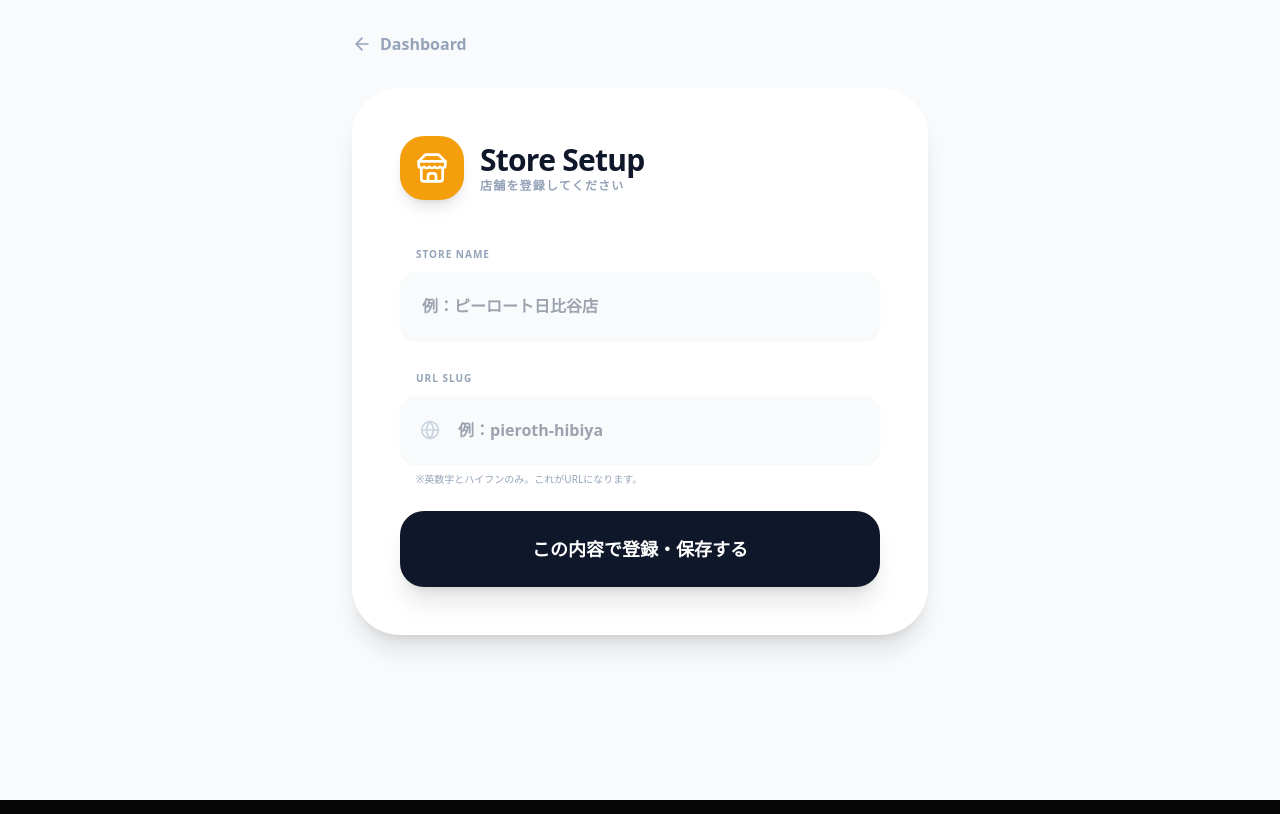
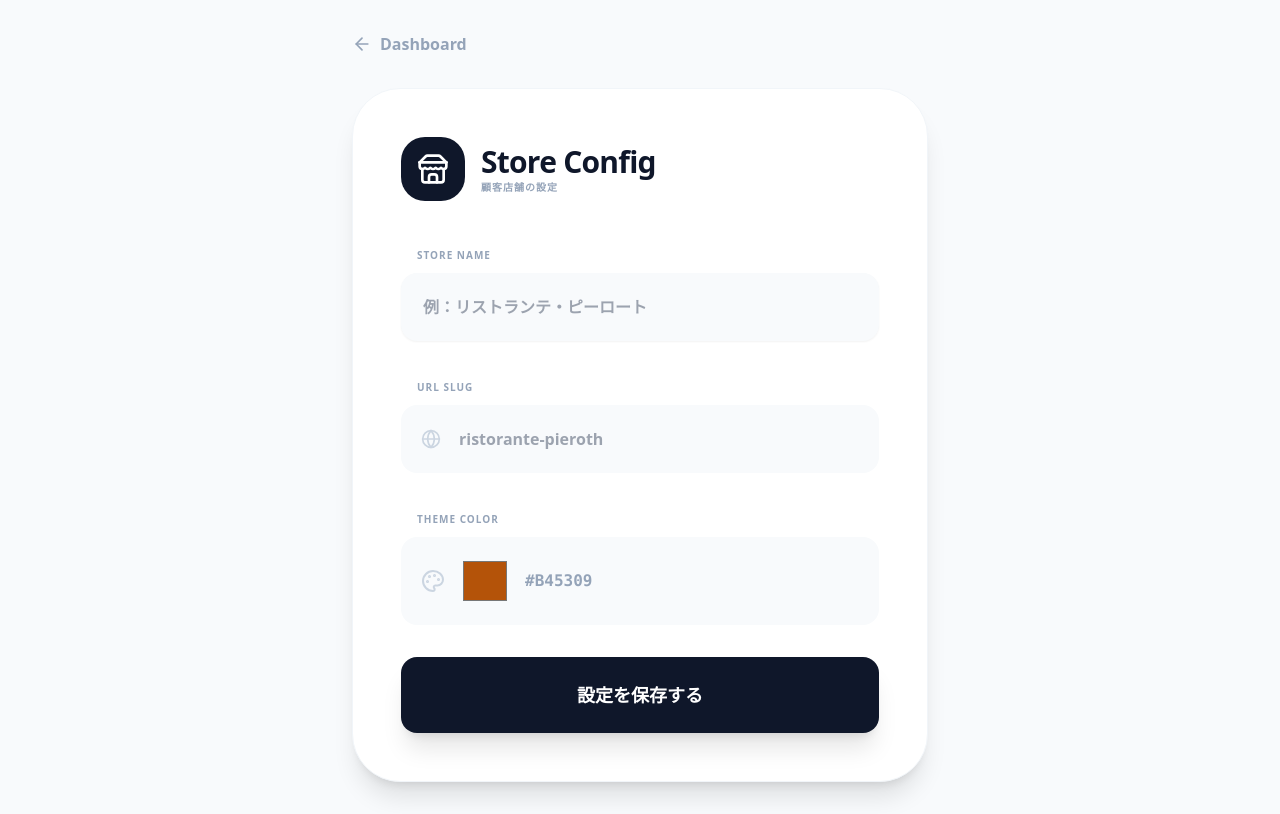
Before and after one commit to takatam-cyber/my-wine-menu, a Next.js app: page /admin/settings in a window 1280 px wide. Built offline with nearby package versions, Linux system fonts and the light colour scheme; no server answers.

Commit message:
Update page.tsx

```diff
--- a/app/admin/settings/page.tsx
+++ b/app/admin/settings/page.tsx
@@ -1,74 +1,74 @@
 "use client";
 export const runtime = 'edge';
-
 import { useState, useEffect } from 'react';
 import { useRouter } from 'next/navigation';
-import { Store, Globe, Save, ArrowLeft, CheckCircle2, Loader2 } from 'lucide-react';
+import { Store, Globe, Save, ArrowLeft, Palette, Loader2, CheckCircle2 } from 'lucide-react';
 
 export default function StoreSettings() {
   const [name, setName] = useState('');
   const [slug, setSlug] = useState('');
+  const [color, setColor] = useState('#b45309');
   const [loading, setLoading] = useState(false);
   const [status, setStatus] = useState(false);
   const router = useRouter();
-
-  useEffect(() => {
-    fetch('/api/store/config').then(res => res.json()).then(data => {
-      setName(data.store_name || '');
-      setSlug(data.slug || '');
-    });
-  }, []);
 
   const handleSave = async (e: React.FormEvent) => {
     e.preventDefault();
     setLoading(true);
     const res = await fetch('/api/store/config', {
       method: 'POST',
-      headers: { 'Content-Type': 'application/json' },
-      body: JSON.stringify({ store_name: name, slug: slug.toLowerCase().trim() }),
+      body: JSON.stringify({ store_name: name, slug: slug.toLowerCase().trim(), theme_color: color }),
     });
     if (res.ok) setStatus(true);
     setLoading(false);
   };
 
   return (
-    <div className="min-h-screen bg-slate-50 p-8 font-sans text-left">
+    <div className="min-h-screen bg-slate-50 p-8 font-sans text-left text-slate-900">
       <div className="max-w-xl mx-auto space-y-8">
         <button onClick={() => router.push('/admin')} className="flex items-center gap-2 text-slate-400 font-bold hover:text-slate-600">
           <ArrowLeft size={20}/> Dashboard
         </button>
 
-        <div className="bg-white rounded-[3rem] p-12 shadow-xl">
+        <div className="bg-white rounded-[3rem] p-12 shadow-xl border border-slate-100">
           <div className="flex items-center gap-4 mb-10">
-            <div className="p-4 bg-amber-500 rounded-3xl text-white shadow-lg"><Store size={32}/></div>
+            <div className="p-4 bg-slate-900 rounded-3xl text-white"><Store size={32}/></div>
             <div>
-              <h1 className="text-3xl font-black text-slate-900 tracking-tight">Store Setup</h1>
-              <p className="text-slate-400 font-bold text-xs uppercase tracking-widest">店舗を登録してください</p>
+              <h1 className="text-3xl font-black tracking-tight">Store Config</h1>
+              <p className="text-slate-400 font-bold text-[10px] uppercase tracking-widest">顧客店舗の設定</p>
             </div>
           </div>
 
-          <form onSubmit={handleSave} className="space-y-6">
+          <form onSubmit={handleSave} className="space-y-8">
             <div className="space-y-2">
               <label className="text-[10px] font-black text-slate-400 ml-4 uppercase tracking-widest">Store Name</label>
-              <input type="text" required placeholder="例：ピーロート日比谷店" className="w-full p-5 bg-slate-50 rounded-2xl border-2 border-transparent focus:border-amber-500 focus:bg-white text-slate-900 font-bold outline-none shadow-sm" value={name} onChange={e => setName(e.target.value)} />
+              <input type="text" required placeholder="例：リストランテ・ピーロート" className="w-full p-5 bg-slate-50 rounded-2xl border-2 border-transparent focus:border-amber-500 focus:bg-white font-bold outline-none shadow-sm" value={name} onChange={e => setName(e.target.value)} />
             </div>
 
             <div className="space-y-2">
               <label className="text-[10px] font-black text-slate-400 ml-4 uppercase tracking-widest">URL Slug</label>
               <div className="relative">
                 <Globe className="absolute left-5 top-1/2 -translate-y-1/2 text-slate-300" size={20}/>
-                <input type="text" required placeholder="例：pieroth-hibiya" className="w-full p-5 pl-14 bg-slate-50 rounded-2xl border-2 border-transparent focus:border-amber-500 focus:bg-white text-slate-900 font-bold outline-none shadow-sm" value={slug} onChange={e => setSlug(e.target.value)} />
+                <input type="text" required placeholder="ristorante-pieroth" className="w-full p-5 pl-14 bg-slate-50 rounded-2xl border-2 border-transparent focus:border-amber-500 focus:bg-white font-bold outline-none" value={slug} onChange={e => setSlug(e.target.value)} />
               </div>
-              <p className="text-[10px] text-slate-400 ml-4">※英数字とハイフンのみ。これがURLになります。</p>
             </div>
 
-            <button type="submit" disabled={loading} className="w-full py-6 bg-slate-900 text-white rounded-[1.5rem] font-black text-lg shadow-xl hover:bg-black transition-all disabled:opacity-50 flex items-center justify-center gap-3">
-              {loading ? <Loader2 className="animate-spin" /> : "この内容で登録・保存する"}
+            <div className="space-y-2">
+              <label className="text-[10px] font-black text-slate-400 ml-4 uppercase tracking-widest">Theme Color</label>
+              <div className="flex gap-4 items-center bg-slate-50 p-5 rounded-2xl">
+                <Palette className="text-slate-300" size={24}/>
+                <input type="color" className="w-12 h-12 rounded-lg cursor-pointer bg-transparent border-none" value={color} onChange={e => setColor(e.target.value)} />
+                <span className="font-mono font-bold text-slate-400">{color.toUpperCase()}</span>
+              </div>
+            </div>
+
+            <button type="submit" disabled={loading} className="w-full py-6 bg-slate-900 text-white rounded-2xl font-black text-lg shadow-xl hover:bg-black transition-all flex items-center justify-center gap-3">
+              {loading ? <Loader2 className="animate-spin" /> : "設定を保存する"}
             </button>
 
             {status && (
               <div className="p-6 bg-emerald-50 text-emerald-700 rounded-2xl flex items-center gap-3 font-bold border border-emerald-100">
-                <CheckCircle2/> 保存完了！ 公開リンクを確認してください
+                <CheckCircle2/> 保存しました
               </div>
             )}
           </form>
```
